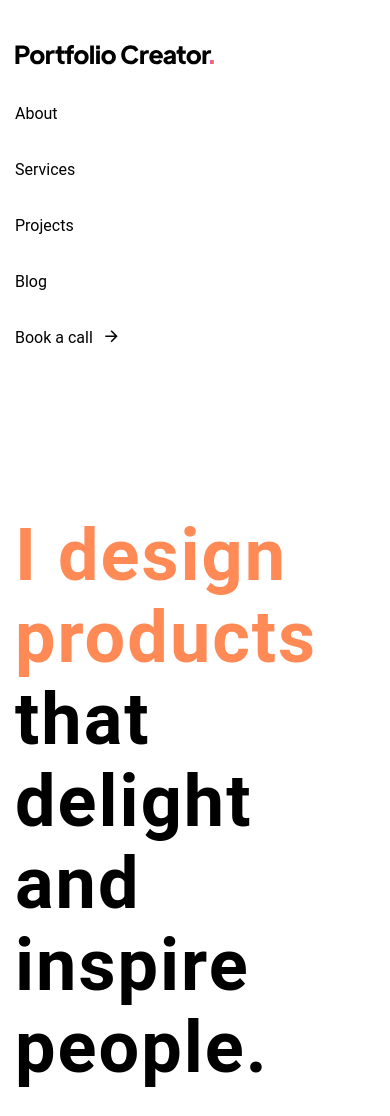
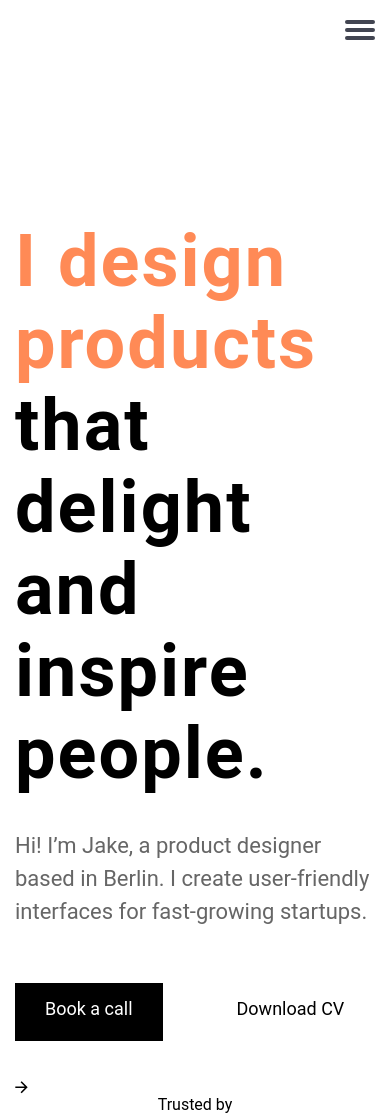
Before and after one commit to djalil2004/Portfolio-Creator, a plain HTML site: page Portfolio Creator/index.html in a window 390 px wide. Shown: the top 1116 px of the page. Drawn offline with nearby package versions, Linux system fonts and the light colour scheme; a web font is replaced by a local one.

Commit message:
Add files via upload

```diff
--- a/Portfolio Creator/css/style.css
+++ b/Portfolio Creator/css/style.css
@@ -16,6 +16,9 @@ html,body{
   padding: 0px 112px 0px 113px;
   margin: 0 auto;
   height: 100%;
+}
+.burger{
+  display: none;
 }
 
 
@@ -1074,7 +1077,7 @@ margin-right: 10px;
   }
   .testimonials__subt{
     font-weight: 700;
-    font-size: 16;
+    font-size: 12;
   }
   .testimonials__bo{
     margin-top: 550px;
@@ -1083,11 +1086,10 @@ margin-right: 10px;
 
 
 @media (max-width: 1376px ){
-.header__image{
-  display: none;
-}
+
 .servis__body{
   flex-direction: column;
+  padding-left: 300px;
   margin-bottom: 1000px;
 }
 .servis__link{
@@ -1103,13 +1105,22 @@ margin-right: 10px;
   align-items: center;
   height: 100%;
 }
+.work__bboody{
+  flex-direction: column;
+}
 .work__link-2{
   flex-direction: column;
 }
 }
 @media (max-width: 1192px ){
+
   .product__body{
     flex-direction: column;
+  }
+}
+@media (max-width: 1182px ){
+  .header__image{
+    display: none;
   }
 }
 @media (max-width: 1027px ){
@@ -1137,6 +1148,9 @@ margin-right: 10px;
 .main__testimonials{
 padding: 0px ;
 }
+.testimonials__subt{
+  padding: 0px;
+}
 
 
 .main__blog{
@@ -1145,10 +1159,117 @@ padding: 0px ;
 }
 .blog__ti-1{
   font-weight: 700;
-  font-size: 18px;
+  font-size: 12px;
 }
 }
 @media (max-width: 999px ){
+  .overlay{
+    position: fixed;
+    top: 0;
+    left: 0;
+    right: 0;
+    bottom: 0;
+    z-index: 50;
+    background: rgba(0, 0, 0, 0.349);
+    visibility: hidden;
+    opacity: 0;
+    transition: all .3s;
+   }
+   .overlay--show{
+     visibility: visible;
+    opacity: 1;
+   }
+  .burger{
+    position: fixed;
+    top: 0;
+    right: 0;
+    z-index: 150;
+    height: 60px;
+    width: 60px;
+    border-radius: 50%;
+    display: flex;
+    flex-direction: column;
+    justify-content: center;
+    align-items: center;
+    transition: all .3s;
+  }
+.burger--follow{
+  top: 15px;
+  right: 15px;
+  box-shadow: 0 1px 8px #b2b7c9;
+  background-color: #FFF;
+}
+  .burger span{
+    display: block;
+    width: 30px;
+    height: 4px;
+    background-color: #424551;
+    border-radius: 3px;
+    margin: 4px 0;
+  }
+  .burger::before,
+  .burger::after {
+    content: "";
+    display: block;
+    width: 30px;
+    height: 4px;
+    background-color: #424551;
+    border-radius: 3px;
+  }
+
+
+  .header{
+    padding-top: 92px;
+  }
+
+  .header__top {
+    position: fixed;
+    top: 0;
+    right: 0;
+    bottom: 0;
+    background-color: #FFF;
+    z-index: 100 ;
+
+    transform: translateX(100%);
+    transition: all .3s;
+  }
+  .header__top--open{
+    transform: translateX(0%);
+  }
+  .header__top-inner{
+    flex-direction: column;
+    height: 100%;
+   justify-content: space-between;
+   padding: 100px 0;
+  }
+
+  .header__vector{
+    margin: 30px;
+  }
+  .header__nav{
+    text-align: center;
+    margin: 0 auto;
+    flex-grow: 1;
+  }
+  .header__nav-list{
+    flex-direction: column;
+    justify-content: center;
+    height: 100%;
+  }
+  .header__nav-item{
+    margin: 0;
+  }
+  .header__nav-link{
+    font-size: 32px;
+    display: block;
+    padding: 40px;
+  }
+  .header__nav-link-1{
+    font-size: 32px;
+    display: block;
+    margin-right: 0;
+    padding: 40px;
+  }
   .footer{
     padding: 15px;
     background: #000000;
@@ -1156,9 +1277,7 @@ padding: 0px ;
  .footer__body{
   flex-direction: column;
  }
- .footer__oksfpd{
-flex-direction: column;
- }
+
  .footer_row-list{
   flex-direction: column;
  }
@@ -1169,23 +1288,13 @@ flex-direction: column;
 }
 
 @media (max-width: 896px ){
-  .header__nav{
-    align-items: center;
-  }
-  .header__nav-list{
-   flex-direction: column;
 
-  }
-  .header__top-inner{
-
-    flex-direction: column;
-    align-items: center;
-
+  .header__content{
+    margin: 0;
   }
 
-  .header__nav-item {
-  margin-bottom: 40px;
-  }
+
+
  .header__title{
  max-width: 1000px;
  }
@@ -1207,7 +1316,11 @@ flex-direction: column;
     margin-bottom: 0px;
   }
 }
-
+@media (max-width: 576px ){
+.footer__oksfpd{
+  flex-direction: column;
+}
+}
 @media (max-width: 542px ){
   .header__nav-list{
     margin-left: auto;
@@ -1216,6 +1329,8 @@ flex-direction: column;
     position: relative;
     margin-right: 0px;
 }
+
+
 }
 
 @media (max-width: 479px ){
--- a/Portfolio Creator/index.html
+++ b/Portfolio Creator/index.html
@@ -14,8 +14,11 @@
 </head>
 <body>
   <div class="wrapper">
+    <div class="overlay "></div>
     <header class="header">
-
+    <a  class="burger burger--follow" href="#">
+        <span></span>
+      </a>
       <div class="header__top ">
         <div class="container">
           <div class="header__top-inner">
--- a/Portfolio Creator/js/main.js
+++ b/Portfolio Creator/js/main.js
@@ -13,4 +13,23 @@ $(function () {
     e.preventDefault()
     $('.testimonials__slider').slick('slickNext')
   })
+  $(".header__nav-list a, .header__top-btn, .footer__go-top").on("click", function (e) {
+    e.preventDefault()
+    var id = $(this).attr('href'),
+      top = $(id).offset().top
+    $('body,html').animate({ scrollTop: top }, 800)
+  })
+
+  setInterval(() => {
+    if ($(window).scrollTop() > 0 && $('.header__top').hasClass('header__top--open') === false) {
+      $('.burger').addClass('burger--follow')
+    } else {
+      $('.burger').removeClass('burger--follow')
+    }
+  }, 0)
+  $('.burger, .overlay, .header__top a').on('click', function (e) {
+    e.preventDefault()
+    $('.header__top').toggleClass('header__top--open')
+    $('.overlay').toggleClass('overlay--show')
+  })
 })
```
